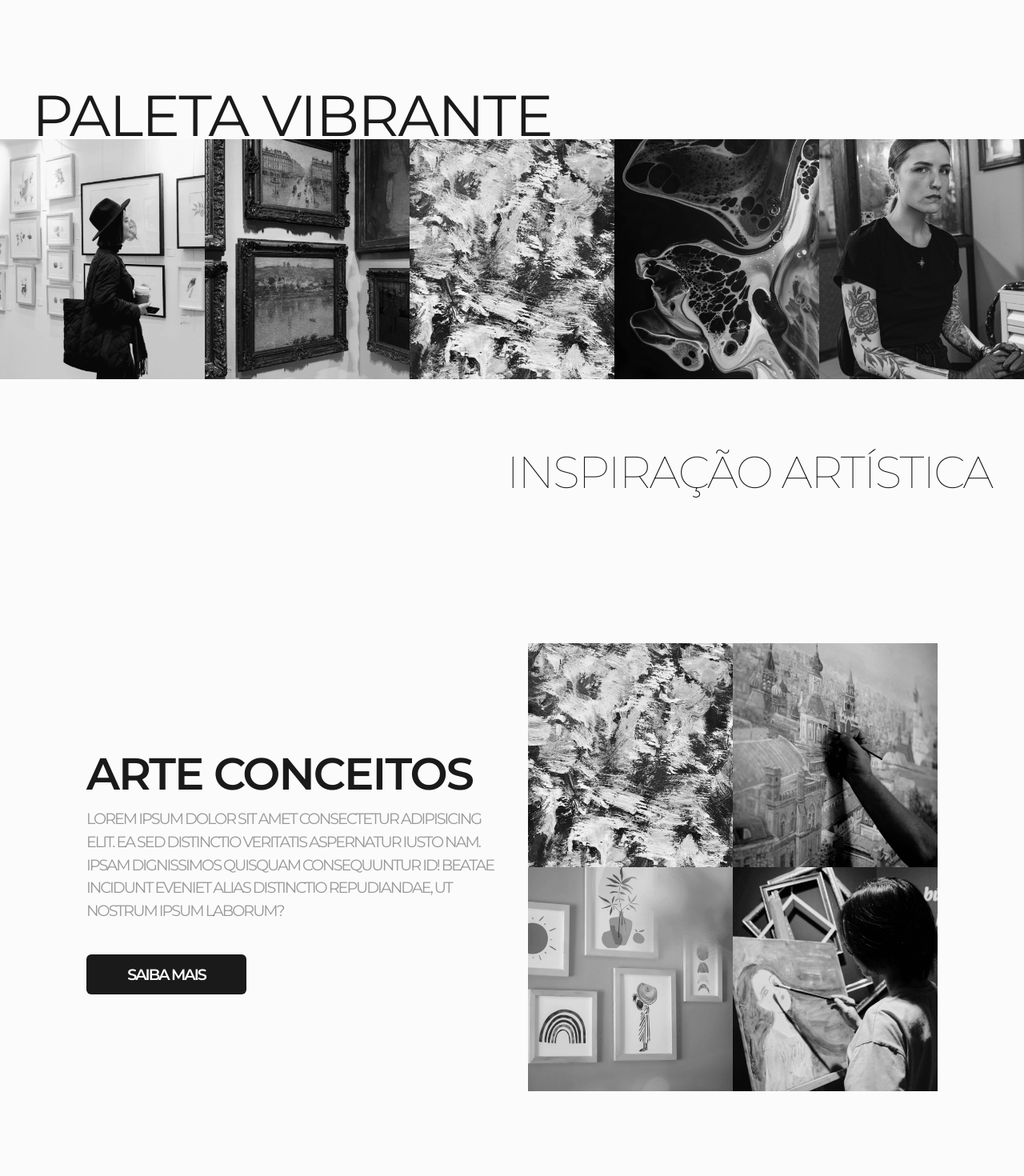
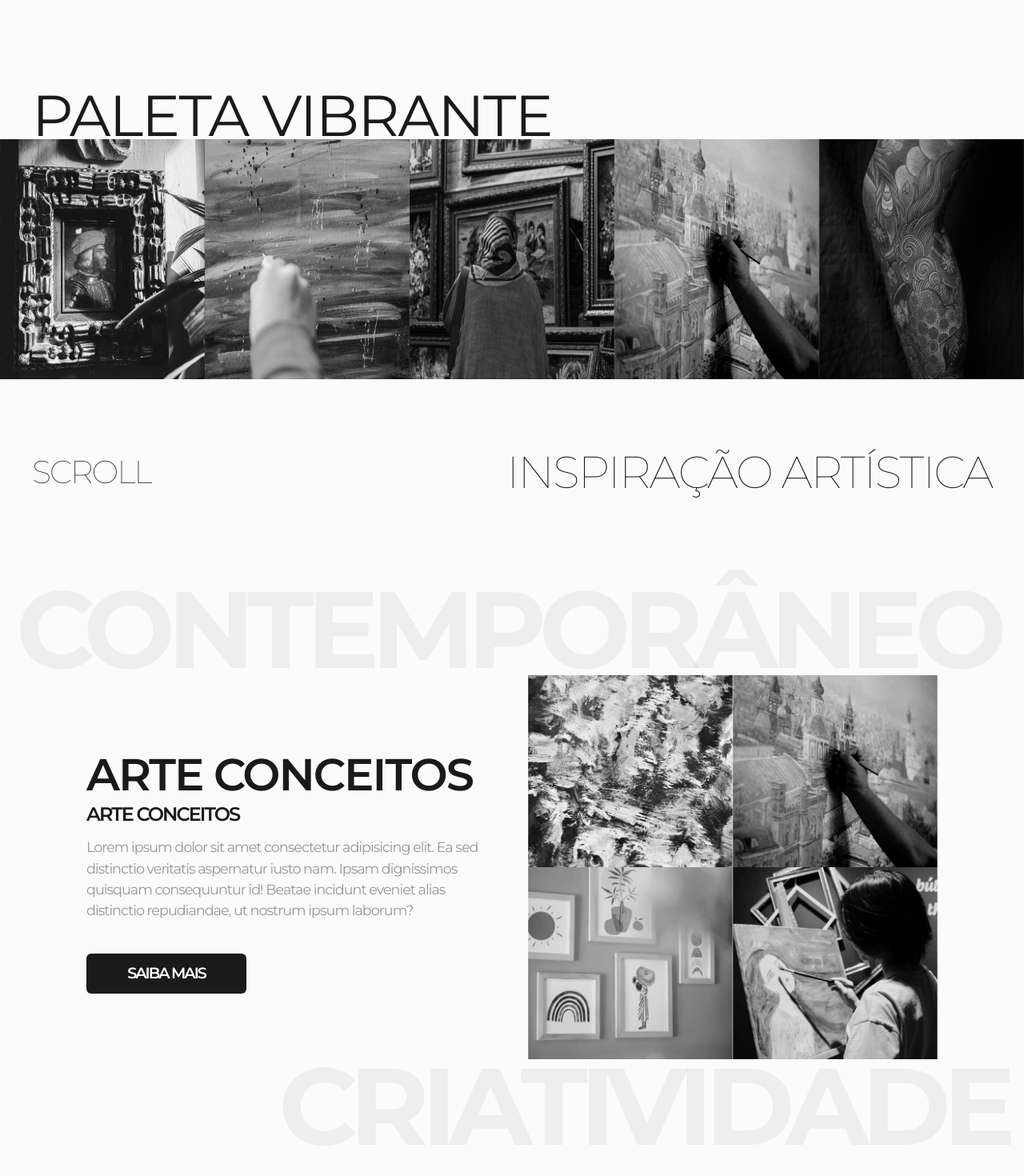
Before and after one commit to warlleism/return-react-vite-website, a React (Vite) app: page / in a window 1280 px wide. Shown: the part 116-1586 px from the top of the page at 80% size. Built offline with nearby package versions, Linux system fonts and the light colour scheme.

Commit message:
fix(style): correções no tailwind da homepage e about

```diff
--- a/package.json
+++ b/package.json
@@ -14,8 +14,7 @@
     "react-dom": "^18.3.1",
     "react-icons": "^5.3.0",
     "react-router-dom": "^6.28.0",
-    "sass": "^1.80.6",
-    "styled-components": "^6.1.13"
+    "sass": "^1.80.6"
   },
   "devDependencies": {
     "@eslint/js": "^9.13.0",
--- a/src/main.jsx
+++ b/src/main.jsx
@@ -3,7 +3,7 @@ import * as React from "react";
 import { createRoot } from "react-dom/client";
 import { RouterProvider } from "react-router-dom";
 import Rotas from './routes/route';
-import './app.css'
+import './styles/app.css'
 
 createRoot(document.getElementById('root')).render(
   <StrictMode>
--- a/src/pages/homepage/about/index.jsx
+++ b/src/pages/homepage/about/index.jsx
@@ -22,31 +22,33 @@ export default function AboutComponent() {
                 imagesContainer.style.gap = '0px'
             })
         })
-
     }, [])
 
     return (
-        <div className="h-screen w-full flex justify-center items-center flex gap-10">
+        <div id="about" className="h-screen w-full flex justify-center items-center flex gap-10 relative">
+            <div className='uppercase font-bold text-[8.5rem]  tracking-[-10px] top-0 left-5 inline-block text-[#0000000d] absolute'>contemporâneo</div>
+            <div className='uppercase font-bold text-[8.5rem]  tracking-[-10px] bottom-0 right-5 inline-block text-[#0000000d] absolute'>Criatividade</div>
             <div className="w-[40vw] h-[70%] flex flex-col justify-center">
-                <h1 className="font-semibold text-[3.5rem] tracking-[-2px] inline-block text-[#1a1a1a] uppercase">ARTE CONCEITOS</h1>
-                <p className="font-ligth text-[1.2rem] tracking-[-2px] inline-block text-[#1a1a1a70] uppercase">Lorem ipsum dolor sit amet consectetur adipisicing elit. Ea sed distinctio veritatis aspernatur iusto nam. Ipsam dignissimos quisquam consequuntur id! Beatae incidunt eveniet alias distinctio repudiandae, ut nostrum ipsum laborum?</p>
+                <div className="mb-[-10px] font-semibold text-[3.5rem] tracking-[-2px] inline-block text-[#1a1a1a] uppercase">ARTE CONCEITOS</div>
+                <div className="mb-[10px] font-semibold text-[1.5rem] mb-10 tracking-[-2px] inline-block text-[#1a1a1a] uppercase">ARTE CONCEITOS</div>
+                <p className="font-ligth text-[1.1rem] tracking-[-1px] inline-block text-[#1a1a1a70]">Lorem ipsum dolor sit amet consectetur adipisicing elit. Ea sed distinctio veritatis aspernatur iusto nam. Ipsam dignissimos quisquam consequuntur id! Beatae incidunt eveniet alias distinctio repudiandae, ut nostrum ipsum laborum?</p>
                 <button className="font-semibold w-[200px] h-[50px] rounded-md mt-10 bg-[#1a1a1a] text-[1.2rem] tracking-[-2px] inline-block text-[#fff] uppercase">Saiba Mais</button>
             </div>
-            <div id='images-container' className="transition-all duration-1000 ease-in-out w-[40vw] h-[70%] flex flex-col gap-[0px]">
+            <div id='images-container' className="transition-all duration-1000 ease-in-out w-[40vw] h-[60%] flex flex-col gap-[0px]">
                 <div id='galery-images-container' className="transition-all duration-1000 ease-in-out flex w-full h-[50%] gap-[0px]">
                     <div className='w-[100%] h-[100%]'>
-                        <img src={Img1} className="w-[100%] h-[100%] object-cover filter grayscale hover:filter-none" />
+                        <img src={Img1} className="transition-all duration-1000 ease-in-out w-[100%] h-[100%] object-cover filter grayscale hover:filter-none" />
                     </div>
                     <div className='w-[100%] h-[100%]'>
-                        <img src={Img2} className="w-[100%] h-[100%] object-cover filter grayscale hover:filter-none" />
+                        <img src={Img2} className="transition-all duration-1000 ease-in-out w-[100%] h-[100%] object-cover filter grayscale hover:filter-none" />
                     </div>
                 </div>
                 <div id='galery-images-container' className="transition-all duration-1000 ease-in-out flex w-full h-[50%] gap-[0px]">
                     <div className='w-[100%] h-[100%]'>
-                        <img src={Img3} className="w-[100%] h-[100%] object-cover filter grayscale hover:filter-none" />
+                        <img src={Img3} className="transition-all duration-1000 ease-in-out w-[100%] h-[100%] object-cover filter grayscale hover:filter-none" />
                     </div>
                     <div className='w-[100%] h-[100%]'>
-                        <img src={Img4} className="w-[100%] h-[100%] object-cover filter grayscale hover:filter-none" />
+                        <img src={Img4} className="transition-all duration-1000 ease-in-out w-[100%] h-[100%] object-cover filter grayscale hover:filter-none" />
                     </div>
                 </div>
             </div>
--- a/src/pages/homepage/home/galery/index.jsx
+++ b/src/pages/homepage/home/galery/index.jsx
@@ -51,7 +51,6 @@ export default function GaleryCarousselCompoent() {
         <div id="galery" className="w-full h-[90vh] flex  items-center justify-center transition-all duration-1000">
             {
                 Images?.map((image, index) => {
-
                     const commonImageStyles = {
                         filter: active.active && active.block === index ? 'grayscale(0%)' : 'grayscale(100%)',
                         pointerEvents: 'none',
@@ -61,7 +60,6 @@ export default function GaleryCarousselCompoent() {
                         width: '100%',
                         height: active.active && active.block === index ? '420px' : '100%',
                     };
-
                     return (
                         <div
                             key={index}
@@ -77,8 +75,11 @@ export default function GaleryCarousselCompoent() {
                                     <img
                                         key={imgIndex}
                                         src={imgSrc}
-                                        className={`flex justify-center items-center object-cover z-${50 - imgIndex - 2 * 10} transition-all duration-1000 ease-in-out`}
-                                        style={commonImageStyles}
+                                        className={`flex justify-center items-center transition-all duration-1000 ease-in-out`}
+                                        style={{
+                                            ...commonImageStyles,
+                                            zIndex: 50 - imgIndex * 10
+                                        }}
                                     />
                                 )
                             })}
--- a/src/pages/homepage/home/text/index.jsx
+++ b/src/pages/homepage/home/text/index.jsx
@@ -15,8 +15,9 @@ export default function HeaderTextCompoent() {
             <div className='text-container top-[28vh] w-full flex px-10 absolute box-border text-[#1a1a1a] -translate-x-1/2 transition ease-in-out duration-500 max-h-745:top-[20vh]' id='text-container'>
                 <h1 className='text-7xl font-400 tracking-tight'>PALETA VIBRANTE</h1>
             </div>
-            <div className='box-border px-10 absolute top-[83vh] right-0 translate-x-full transition ease-in-out duration-500' id='text-container'>
-                <h1 className='font-thin text-[3.5rem] relative tracking-[-2px] inline-block text-[#1a1a1a] uppercase'>INSPIRAÇÃO ARTÍSTICA</h1>
+            <div className='box-border w-full px-10 absolute top-[83vh] right-0 translate-x-full transition ease-in-out duration-500 flex justify-between items-center' id='text-container'>
+                <a href='#about' className='font-thin text-[2.5rem] relative tracking-[-2px] inline-block text-[#1a1a1a] uppercase'>scroll</a>
+                <div className='font-thin text-[3.5rem] relative tracking-[-2px] inline-block text-[#1a1a1a] uppercase'>INSPIRAÇÃO ARTÍSTICA</div>
             </div>
         </>
     )
--- a/src/App.css
+++ b/src/styles/app.css
@@ -7,6 +7,7 @@
 
 * {
     margin: 0;
+    scroll-behavior: smooth;
     font-family: "Montserrat", sans-serif;
 }
 
```
Also changed, not shown: 1 other file (tests, documents, lock files or other folders).
